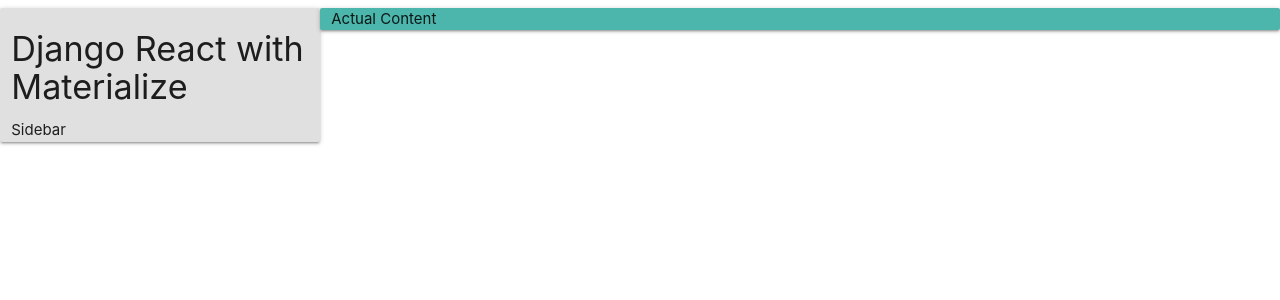
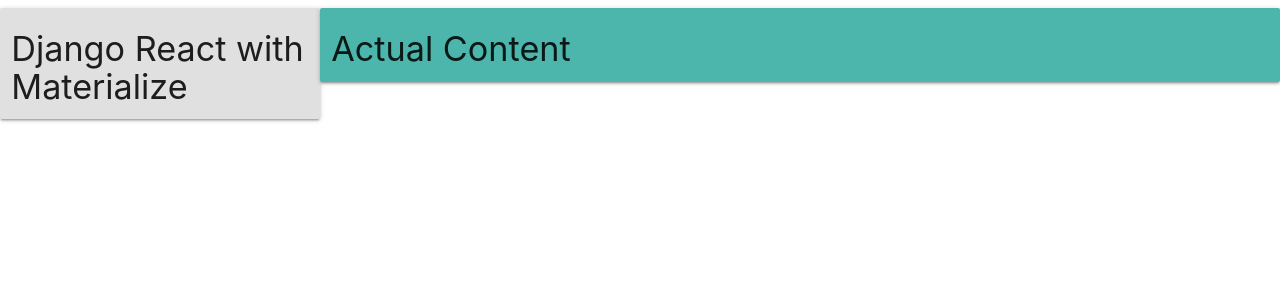
Before and after one commit to mp5maker/djangoreact, a Django app: template src/app/templates/landing/index.html in a window 1280 px wide. Shown: the top 300 px of the page. Run offline with Django 3.2, Linux system fonts and the light colour scheme; the template is opened without the code that fills it, so the values that code supplies are empty; parts of the project's set-up code (start-up, migrations or seed data) failed here and were passed over.

Commit message:
Updated Materialize

```diff
--- a/src/app/templates/landing/index.html
+++ b/src/app/templates/landing/index.html
@@ -13,12 +13,11 @@
 <body>
     {% verbatim %}
     <div class="row">
-        <div class="col s3 card-panel grey lighten-2">
+        <div class="col s3 card-panel grey lighten-2 hoverable">
             <h4>Django React with Materialize</h4>
-            Sidebar
         </div>
-        <div class="col s9 card-panel teal lighten-2">
-            Actual Content
+        <div class="col s9 card-panel teal lighten-2 hoverable">
+            <h4> Actual Content </h4>
         </div>
     </div>
 
```
Also changed, not shown: README.md.
